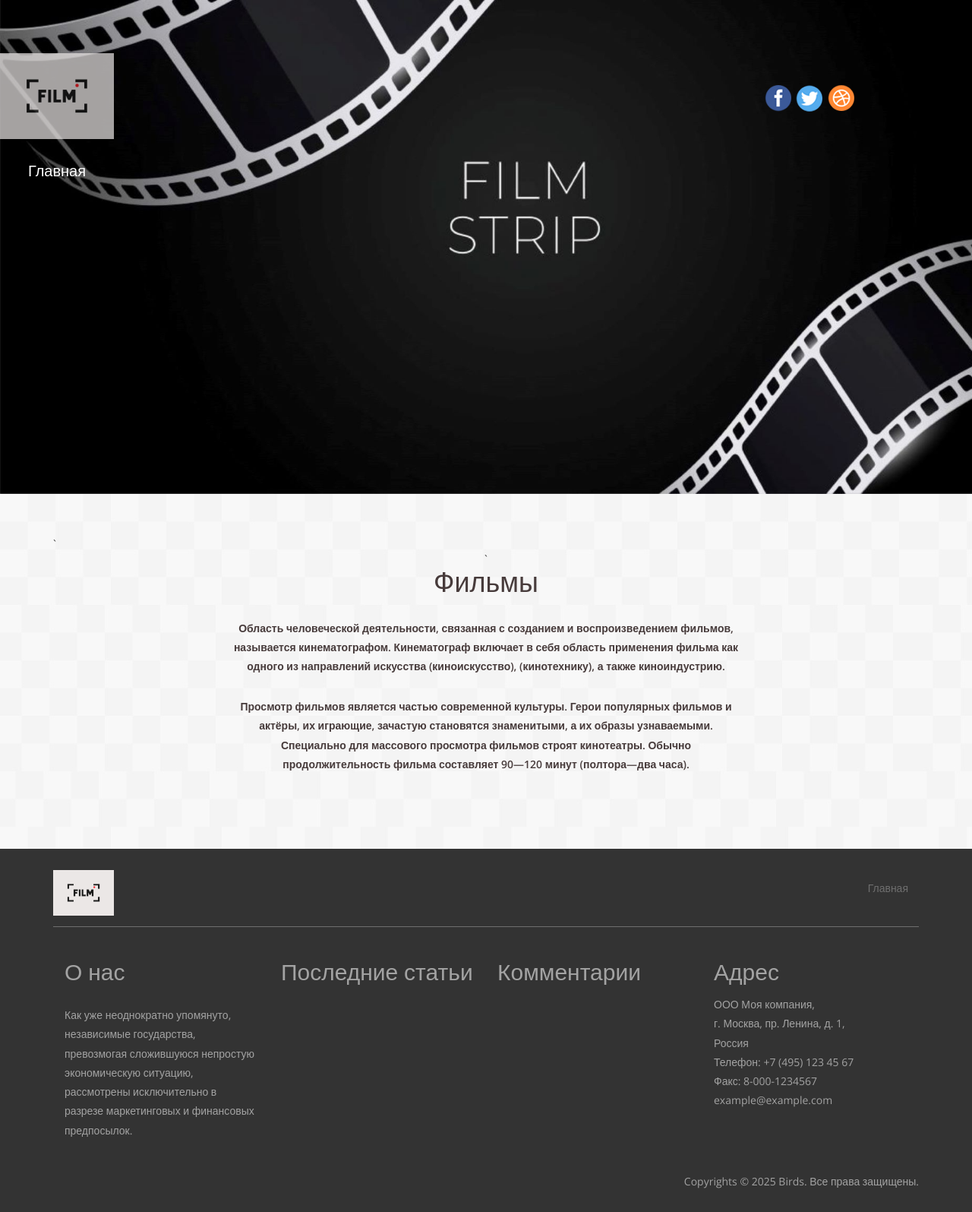
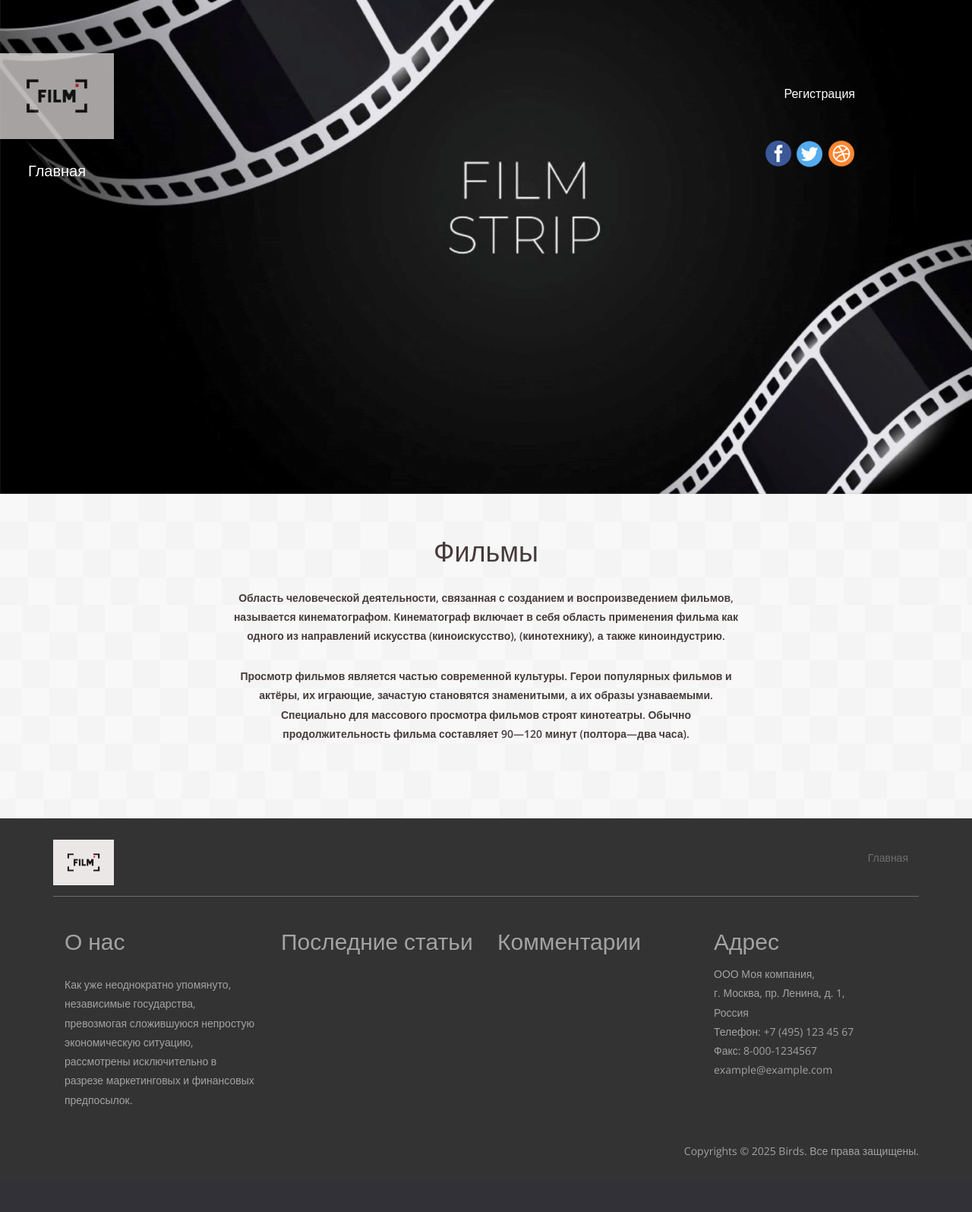
Before and after one commit to TutunkinVladislav/Blog, a Django app: page /films/ in a window 1280 px wide. Shown: the whole page at 76% size. After the commit the page ends 1524 px from the top, so only its background shows below. Run offline with Django 3.2, Linux system fonts and the light colour scheme; data that the repository does not hold is empty; some libraries are stand-ins or nearby versions.

Commit message:
Add link registration

```diff
--- a/films/static/css/style.css
+++ b/films/static/css/style.css
@@ -1434,3 +1434,17 @@ font-size: 36px;
 .current {
 	color: #fe0000;
 }
+
+/*Registration*/
+
+.regist a {
+	display: inline-block;
+	color: #FFFFFF;
+	padding-bottom: 50px;
+	font-size: 16px;
+	text-decoration: none;
+}
+
+.regist a:hover {
+	text-decoration: underline;
+}
--- a/films/templates/index.html
+++ b/films/templates/index.html
@@ -5,7 +5,7 @@
 {% block content %}
     <div class="gallery">
         <div class="container">
-                `<div class="gallery-info">`
+                <div class="gallery-info">
                 <h3>Фильмы</h3>
                 <p>
                     Область человеческой деятельности, связанная с созданием и воспроизведением фильмов, называется
--- a/films/templates/main.html
+++ b/films/templates/main.html
@@ -38,6 +38,7 @@
 				</div>
 				<div class="banner-grid-info">
 					<div class="social-icons">
+                        <div class="regist"><a href="">Регистрация</a></div>
 						<ul>
 							<li><a href="#" class="facebook"></a></li>
 							<li><a href="#" class="facebook twitter"></a></li>
```
